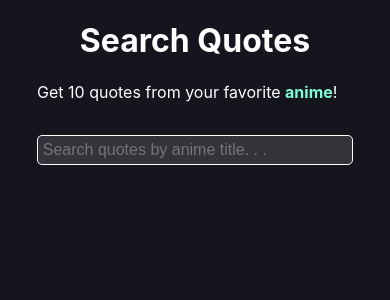
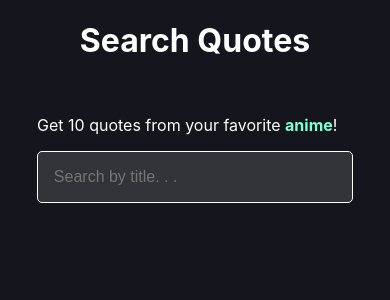
Before and after one commit to AngeloFaella/realtime-search-bar, a React (Create React App) app: page / in a window 390 px wide. Shown: the top 300 px of the page. Built offline with nearby package versions, Linux system fonts and the light colour scheme.

Commit message:
Add mobile CSS

```diff
--- a/src/apis/animeChan.js
+++ b/src/apis/animeChan.js
@@ -1,13 +1,9 @@
 import _ from 'lodash';
 
 export const requestQuotes = _.memoize(async title => {
-    const res = await fetch(`https://animechan.vercel.app/api/quotes/anime?title=${title}`);
+    const res = await fetch(`https://animechan.vercel.app/api/quotes/anime?title=${title}`)
+    if(res.status !== 200) return [];
+
     const quotesArray = await res.json();
     return quotesArray;
 });
-
-export const requestQuotesNo = async title => {
-    const res = await fetch(`https://animechan.vercel.app/api/quotes/anime?title=${title}`);
-    const quotesArray = await res.json();
-    return quotesArray;
-};
--- a/src/components/SearchBar.js
+++ b/src/components/SearchBar.js
@@ -27,7 +27,7 @@ const SearchBar = ({onSearchSubmit, clearResults}) => {
         <input
             className='searchbar-input'
             type='text'
-            placeholder="Search quotes by anime title. . ."
+            placeholder="Search by title. . ."
             onChange={e => setDebouncedTerm(e.target.value)}
             value={debouncedTerm}/>
       </div>
--- a/src/styles/App.css
+++ b/src/styles/App.css
@@ -15,11 +15,13 @@
 }
 
 .disclaimer-container{
+  padding: 5% 5% 0 5%;
+}
+
+.no-results{
   padding: 0 5%;
-}
-.disclaimer a{
-  color: aquamarine;
-  font-size: .9em;
+  color: grey;
+  font-size: .8em;
 }
 
 @media only screen and (max-width: 880px) {
--- a/src/styles/SearchBar.css
+++ b/src/styles/SearchBar.css
@@ -1,6 +1,7 @@
 .searchbar{
     width: 100%;
     padding: 5%;
+    padding-top: 0;
 }
 
 .searchbar-input{
@@ -16,3 +17,9 @@
 .searchbar-input:focus{
     border: solid 1px aquamarine;
 }
+
+@media only screen and (max-width: 480px) {
+    .searchbar-input{
+      padding: 5%;
+    }
+  }
```
